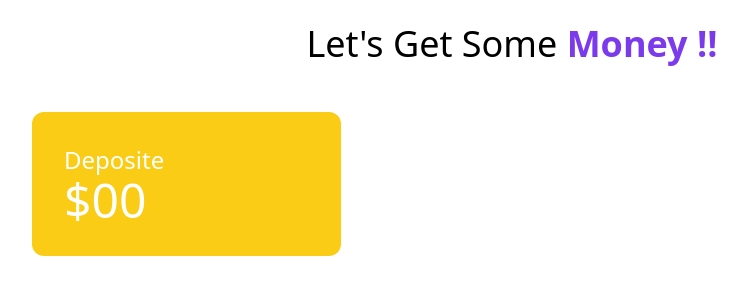
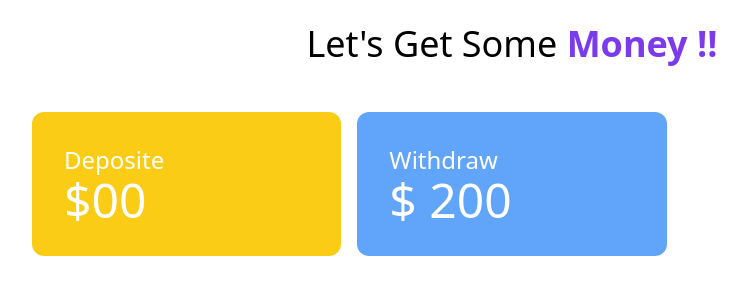
Before and after one commit to anamulrafi/functional-bank-website, a plain HTML site: page bank.html in a window 1280 px wide. Shown: the whole page, without its empty margins (128-875 px from the left). Drawn offline with nearby package versions, Linux system fonts and the light colour scheme.

Commit message:
withdraw  part design are completed

```diff
--- a/bank.html
+++ b/bank.html
@@ -21,6 +21,10 @@
                     <h4 class="text-2xl">Deposite</h4>
                     <h2  class="text-5xl">$<span id="deposit-total">00</span></h2>
                 </div>
+                <div class="bg-blue-400  p-8 rounded-xl">
+                    <h4 class="text-2xl">Withdraw</h4>
+                    <h2 class="text-5xl">$ <span id="withdraw-total">200</span></h2>
+                </div>
 
             </div>
         </section>
```
